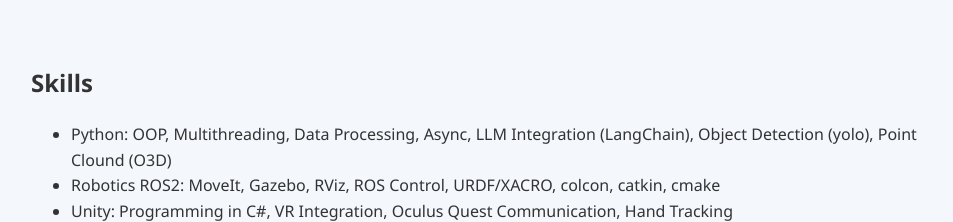
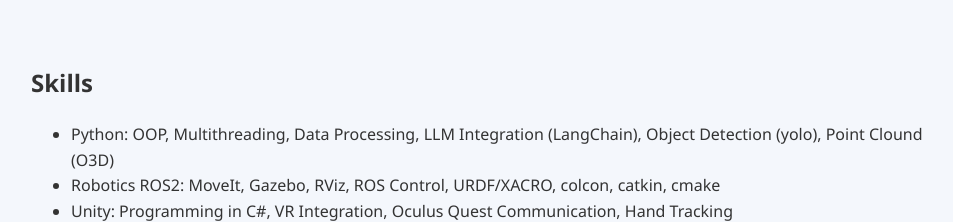
Before and after one commit to cakh/cakh.dev, a plain HTML site: page index.html in a window 1280 px wide. Shown: the part 1660-1882 px from the top of the page, without its empty margins (159-1112 px from the left). Drawn offline with Linux system fonts and the light colour scheme.

Commit message:
Update index.html

```diff
--- a/index.html
+++ b/index.html
@@ -90,7 +90,7 @@
     <section id="skills">
         <h2>Skills</h2>
         <ul>
-            <li>Python: OOP, Multithreading, Data Processing, Async, LLM Integration (LangChain), Object Detection (yolo), Point Clound (O3D)</li>
+            <li>Python: OOP, Multithreading, Data Processing, LLM Integration (LangChain), Object Detection (yolo), Point Clound (O3D)</li>
             <li>Robotics ROS2: MoveIt, Gazebo, RViz, ROS Control, URDF/XACRO, colcon, catkin, cmake</li>
             <li>Unity: Programming in C#, VR Integration, Oculus Quest Communication, Hand Tracking</li>
             <li>Blender: 3D Modelling, Animation, Rigging</li>
```
